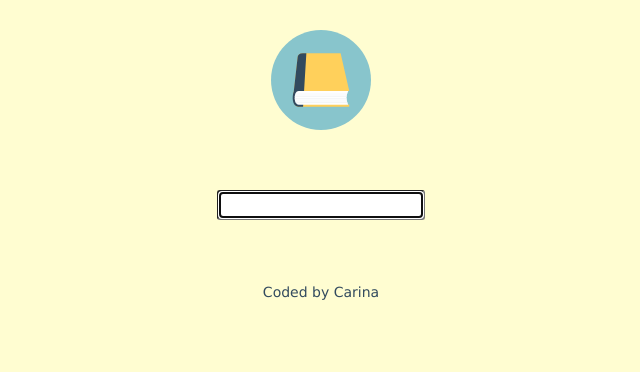
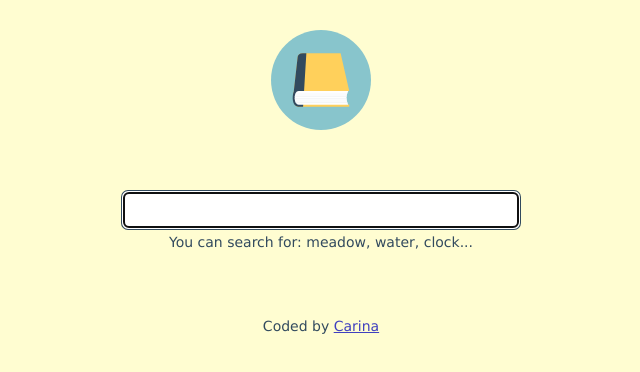
Before and after one commit to huber-c/dictionary-project, a React (Create React App) app: page / in a window 1280 px wide. Shown: the top 372 px of the page, without its empty margins (319-959 px from the left). Built offline with nearby package versions, Linux system fonts and the light colour scheme.

Commit message:
Improve styling

```diff
--- a/src/App.js
+++ b/src/App.js
@@ -13,7 +13,16 @@ export default function App() {
           <Dictionary />
         </main>
         <footer className="text-center footer">
-          <small>Coded by Carina</small>
+          <small>
+            Coded by{" "}
+            <a
+              href="https://github.com/huber-c/dictionary-project"
+              target="_blank"
+              rel="noreferrer"
+            >
+              Carina
+            </a>
+          </small>
         </footer>
       </div>
     </div>
--- a/src/Dictionary.css
+++ b/src/Dictionary.css
@@ -3,5 +3,10 @@
 }
 
 .dictionary-input {
-  border-radius: 3px;
+  border-radius: 7px;
+  border: 0.13em solid #324a5e;
+  color: #333;
+  padding: 6px;
+  width: -webkit-fill-available;
+  max-width: 400px;
 }
--- a/src/Dictionary.js
+++ b/src/Dictionary.js
@@ -37,6 +37,9 @@ export default function Dictionary() {
             autoFocus={true}
           />
         </form>
+        <div className="hint">
+          <small>You can search for: meadow, water, clock...</small>
+        </div>
       </div>
       <Results results={results} />
     </div>
--- a/src/Results.css
+++ b/src/Results.css
@@ -1,3 +1,8 @@
+.Results h2 {
+  font-size: 34px;
+  font-weight: 600;
+}
+
 .head {
   background: #ffd05b;
   padding: 15px 0 15px 15px;
```
